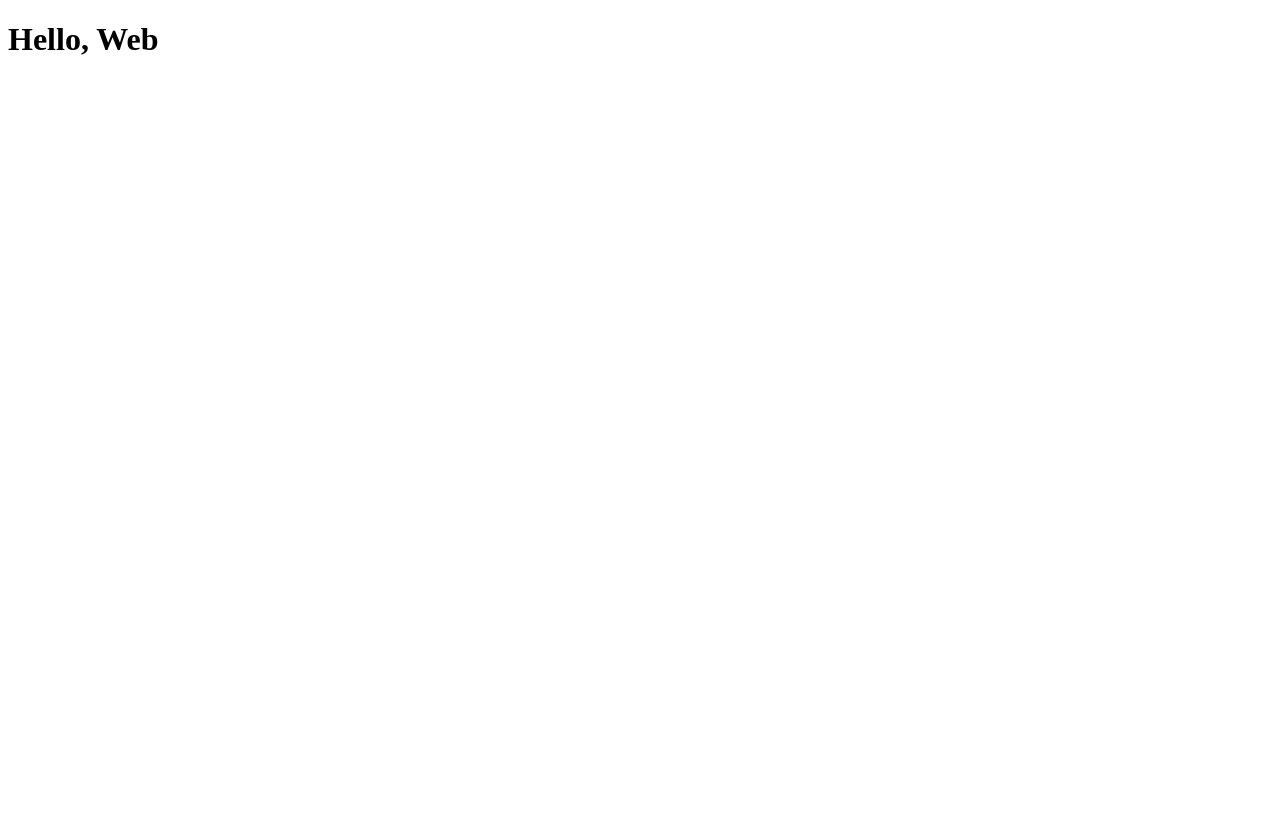
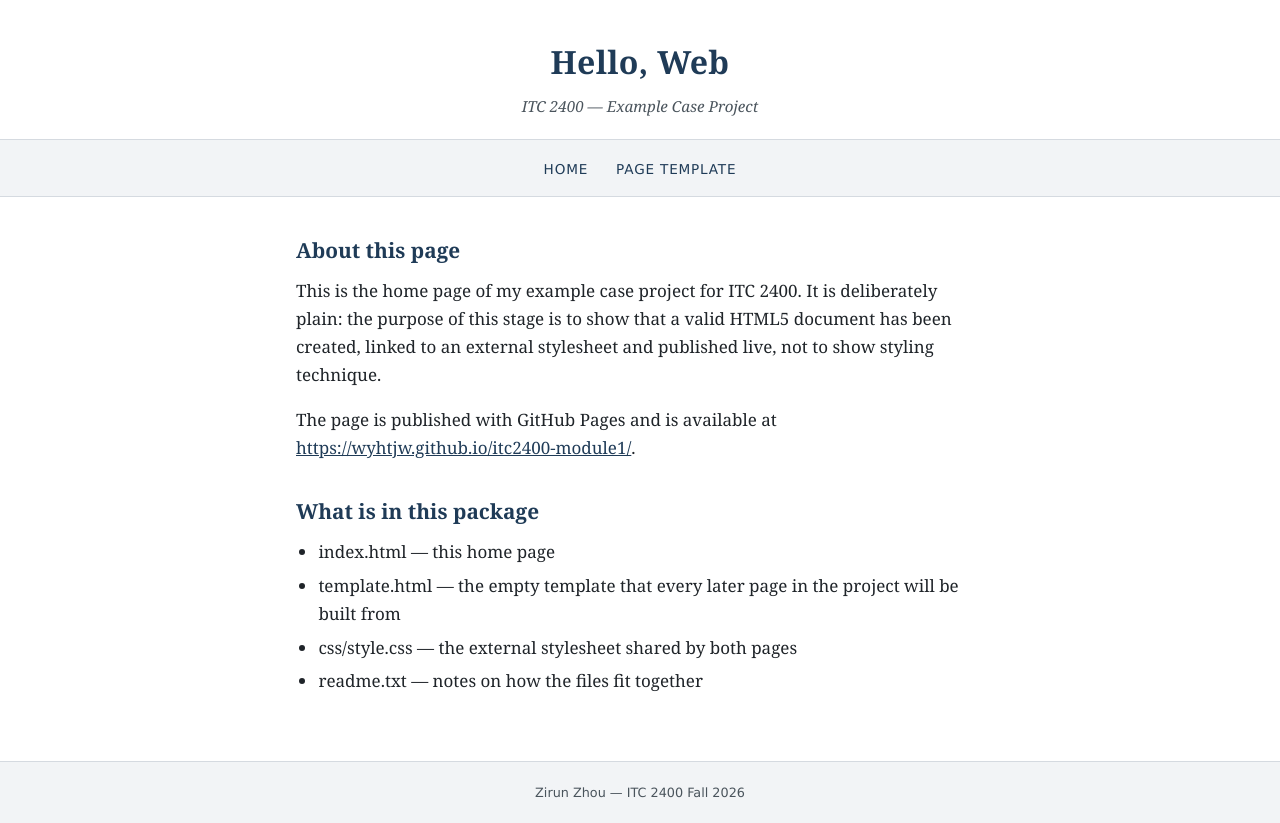
Before and after one commit to wyhtjw/itc2400-module1, a plain HTML site: page index.html in a window 1280 px wide. Before the commit the page ends 800 px from the top, so only its background shows below. Drawn offline with Linux system fonts and the light colour scheme.

Commit message:
Publish First HTML project: index.html, template.html, css/style.css, readme.txt

```diff
--- /dev/null
+++ b/css/style.css
@@ -0,0 +1,119 @@
+/* ITC 2400 example case project - shared external stylesheet */
+
+:root {
+  --ink: #1f2429;
+  --ink-soft: #4a545c;
+  --paper: #ffffff;
+  --band: #f2f4f6;
+  --rule: #d5dae0;
+  --accent: #1f3b57;
+}
+
+* { box-sizing: border-box; }
+
+html { font-size: 100%; }
+
+body {
+  margin: 0;
+  padding: 0;
+  background: var(--paper);
+  color: var(--ink);
+  font-family: Georgia, "Times New Roman", serif;
+  font-size: 1.0625rem;
+  line-height: 1.65;
+}
+
+header {
+  padding: 2.25rem 1.5rem 1.25rem;
+  text-align: center;
+  border-bottom: 1px solid var(--rule);
+}
+
+header h1 {
+  margin: 0 0 0.35rem;
+  font-size: 2rem;
+  letter-spacing: 0.01em;
+  color: var(--accent);
+}
+
+.tagline {
+  margin: 0;
+  color: var(--ink-soft);
+  font-size: 0.95rem;
+  font-style: italic;
+}
+
+nav {
+  background: var(--band);
+  border-bottom: 1px solid var(--rule);
+}
+
+nav ul {
+  display: flex;
+  flex-wrap: wrap;
+  justify-content: center;
+  gap: 0.25rem 1.75rem;
+  margin: 0;
+  padding: 0.85rem 1.5rem;
+  list-style: none;
+}
+
+nav a {
+  color: var(--accent);
+  font-family: Verdana, Geneva, sans-serif;
+  font-size: 0.85rem;
+  letter-spacing: 0.06em;
+  text-transform: uppercase;
+  text-decoration: none;
+  border-bottom: 2px solid transparent;
+  padding-bottom: 0.15rem;
+}
+
+nav a:hover,
+nav a:focus {
+  border-bottom-color: var(--accent);
+}
+
+main {
+  max-width: 46rem;
+  margin: 0 auto;
+  padding: 2.25rem 1.5rem 3rem;
+}
+
+main h2 {
+  margin: 2rem 0 0.6rem;
+  font-size: 1.3rem;
+  color: var(--accent);
+}
+
+main h2:first-child { margin-top: 0; }
+
+main p { margin: 0 0 1.1rem; }
+
+main ul,
+main ol {
+  margin: 0 0 1.1rem;
+  padding-left: 1.4rem;
+}
+
+main li { margin-bottom: 0.35rem; }
+
+a { color: var(--accent); }
+
+footer {
+  border-top: 1px solid var(--rule);
+  background: var(--band);
+  padding: 1.25rem 1.5rem;
+  text-align: center;
+  color: var(--ink-soft);
+  font-family: Verdana, Geneva, sans-serif;
+  font-size: 0.8rem;
+}
+
+footer p { margin: 0; }
+
+@media (max-width: 480px) {
+  header h1 { font-size: 1.6rem; }
+  nav ul { gap: 0.4rem 1rem; }
+  main { padding: 1.75rem 1.1rem 2.25rem; }
+}
--- a/index.html
+++ b/index.html
@@ -3,9 +3,44 @@
 <head>
   <meta charset="UTF-8">
   <meta name="viewport" content="width=device-width, initial-scale=1.0">
-  <title>Hello, Web</title>
+  <meta name="description" content="ITC 2400 example case project home page by Zirun Zhou">
+  <title>Hello, Web | ITC 2400 Example Case Project</title>
+  <link rel="stylesheet" href="css/style.css">
 </head>
 <body>
-  <h1>Hello, Web</h1>
+  <header>
+    <h1>Hello, Web</h1>
+    <p class="tagline">ITC 2400 &mdash; Example Case Project</p>
+  </header>
+
+  <nav>
+    <ul>
+      <li><a href="index.html">Home</a></li>
+      <li><a href="template.html">Page Template</a></li>
+    </ul>
+  </nav>
+
+  <main>
+    <h2>About this page</h2>
+    <p>This is the home page of my example case project for ITC 2400. It is deliberately
+       plain: the purpose of this stage is to show that a valid HTML5 document has been
+       created, linked to an external stylesheet and published live, not to show styling
+       technique.</p>
+
+    <p>The page is published with GitHub Pages and is available at
+       <a href="https://wyhtjw.github.io/itc2400-module1/" target="_blank" rel="noopener">https://wyhtjw.github.io/itc2400-module1/</a>.</p>
+
+    <h2>What is in this package</h2>
+    <ul>
+      <li>index.html &mdash; this home page</li>
+      <li>template.html &mdash; the empty template that every later page in the project will be built from</li>
+      <li>css/style.css &mdash; the external stylesheet shared by both pages</li>
+      <li>readme.txt &mdash; notes on how the files fit together</li>
+    </ul>
+  </main>
+
+  <footer>
+    <p>Zirun Zhou &mdash; ITC 2400 Fall 2026</p>
+  </footer>
 </body>
 </html>
```
Also changed, not shown: template.html (added, +41 -0 lines), readme.txt (added).
